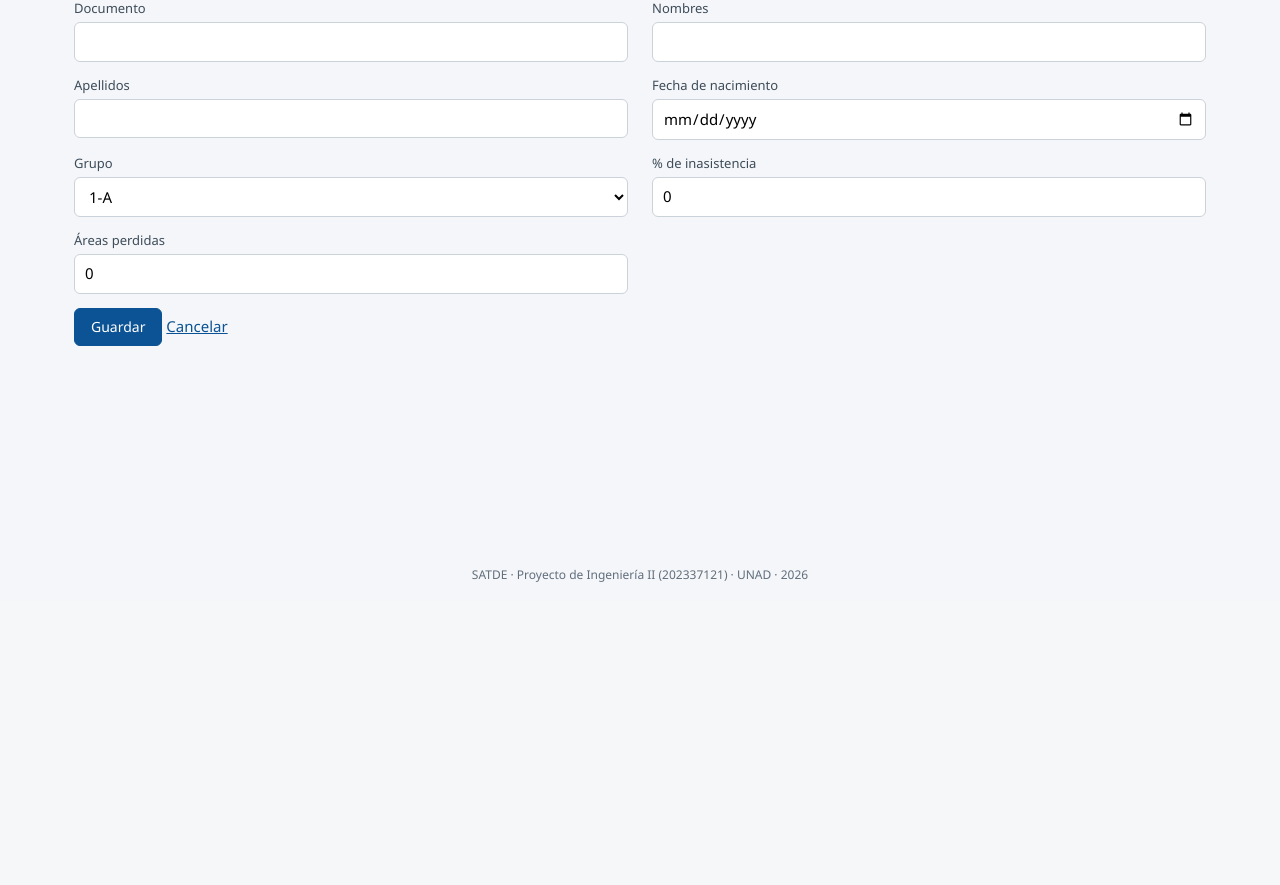
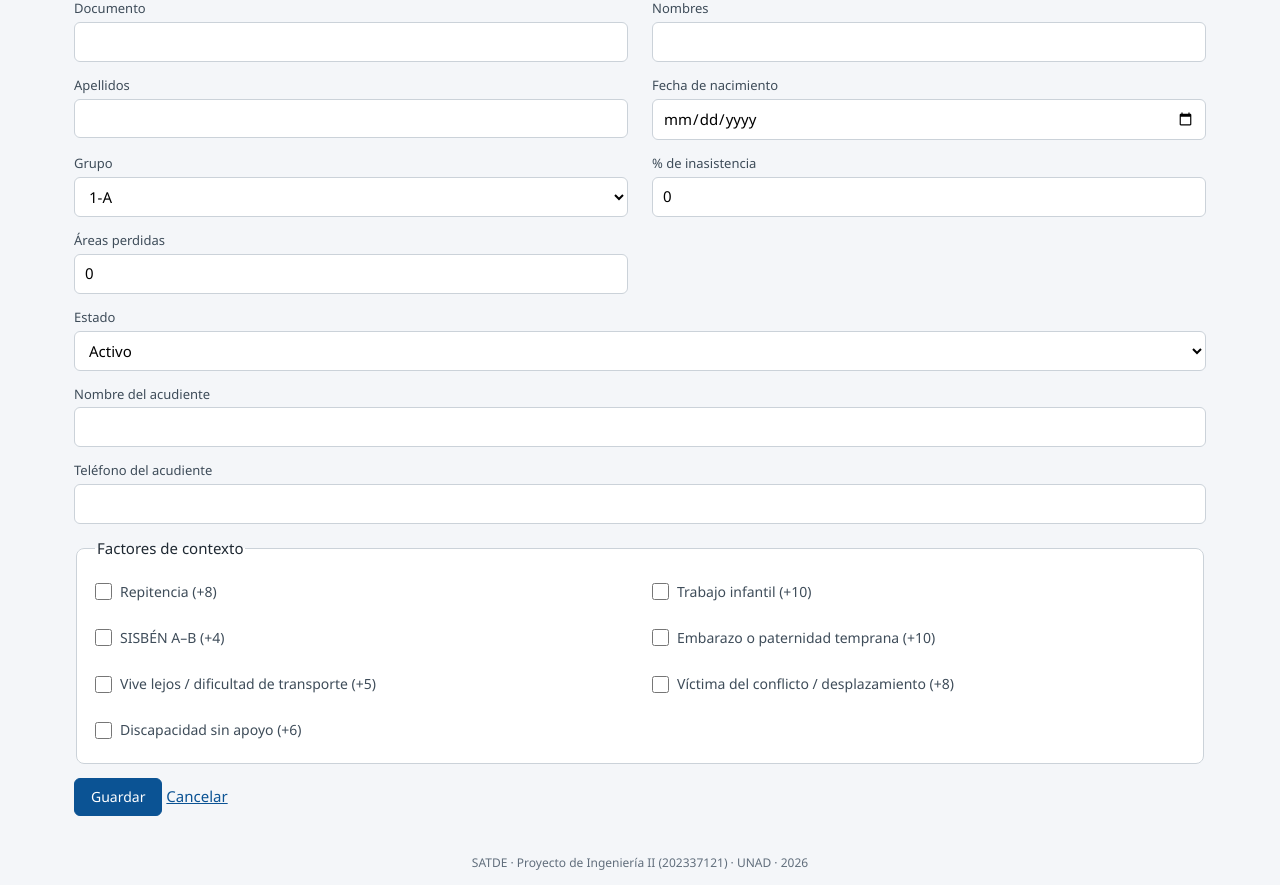
Before and after one commit to Work-Admin/satde, a FastAPI app: page /estudiantes/nuevo/ in a window 1280 px wide. Shown: the part 199-1084 px from the top of the page. Before the commit the page ends 781 px from the top, so only its background shows below. Run offline with FastAPI, Linux system fonts and the light colour scheme; the visitor is signed in with stand-in values (Sample User, id 1); data comes from the database, SQL or seed files in the repository.

Commit message:
Paso 8.4  estado, acudiente y factores de contexto en el formulario

```diff
--- a/app/Templates/estudiante_form.html
+++ b/app/Templates/estudiante_form.html
@@ -1,43 +1,124 @@
-{% set titulo = "Nuevo estudiante" %}
-{% include "header.html" %}
+{% set titulo = "Nuevo estudiante" %} {% include "header.html" %}
 
 <h1>Nuevo estudiante</h1>
 <p class="sub">Al guardar se calcula el índice de riesgo.</p>
-{% if error %}<div class="aviso error" role="alert">{{ error }}</div>{% endif %}
+{% if error %}
+<div class="aviso error" role="alert">{{ error }}</div>
+{% endif %}
 
 <form method="post" class="pila">
   <div class="campos">
     <div>
       <label for="documento">Documento</label>
-      <input type="text" id="documento" name="documento" value="{{ datos.documento or '' }}" required>
+      <input
+        type="text"
+        id="documento"
+        name="documento"
+        value="{{ datos.documento or '' }}"
+        required
+      />
     </div>
     <div>
       <label for="nombres">Nombres</label>
-      <input type="text" id="nombres" name="nombres" value="{{ datos.nombres or '' }}" required>
+      <input
+        type="text"
+        id="nombres"
+        name="nombres"
+        value="{{ datos.nombres or '' }}"
+        required
+      />
     </div>
     <div>
       <label for="apellidos">Apellidos</label>
-      <input type="text" id="apellidos" name="apellidos" value="{{ datos.apellidos or '' }}" required>
+      <input
+        type="text"
+        id="apellidos"
+        name="apellidos"
+        value="{{ datos.apellidos or '' }}"
+        required
+      />
     </div>
     <div>
       <label for="fecha_nacimiento">Fecha de nacimiento</label>
-      <input type="date" id="fecha_nacimiento" name="fecha_nacimiento" required>
+      <input
+        type="date"
+        id="fecha_nacimiento"
+        name="fecha_nacimiento"
+        required
+      />
     </div>
     <div>
       <label for="grupo">Grupo</label>
       <select id="grupo" name="grupo">
-        {% for g in grupos %}<option {% if g == datos.grupo %}selected{% endif %}>{{ g }}</option>{% endfor %}
+        {% for g in grupos %}
+        <option {% if g=="datos.grupo" %}selected{% endif %}>{{ g }}</option>
+        {% endfor %}
       </select>
     </div>
     <div>
       <label for="porcentaje_inasistencia">% de inasistencia</label>
-      <input type="number" id="porcentaje_inasistencia" name="porcentaje_inasistencia" min="0" max="100" step="0.1" value="0">
+      <input
+        type="number"
+        id="porcentaje_inasistencia"
+        name="porcentaje_inasistencia"
+        min="0"
+        max="100"
+        step="0.1"
+        value="0"
+      />
     </div>
     <div>
       <label for="areas_perdidas">Áreas perdidas</label>
-      <input type="number" id="areas_perdidas" name="areas_perdidas" min="0" max="15" value="0">
+      <input
+        type="number"
+        id="areas_perdidas"
+        name="areas_perdidas"
+        min="0"
+        max="15"
+        value="0"
+      />
     </div>
   </div>
+
+  <div>
+    <label for="estado">Estado</label>
+    <select id="estado" name="estado">
+      {% for s in estados %}
+      <option {% if s=="datos.estado" %}selected{% endif %}>{{ s }}</option>
+      {% endfor %}
+    </select>
+  </div>
+  <div>
+    <label for="acudiente_nombre">Nombre del acudiente</label>
+    <input
+      type="text"
+      id="acudiente_nombre"
+      name="acudiente_nombre"
+      value="{{ datos.acudiente_nombre or '' }}"
+    />
+  </div>
+  <div>
+    <label for="acudiente_telefono">Teléfono del acudiente</label>
+    <input
+      type="text"
+      id="acudiente_telefono"
+      name="acudiente_telefono"
+      value="{{ datos.acudiente_telefono or '' }}"
+      inputmode="tel"
+    />
+  </div>
+
+  <fieldset class="caja">
+    <legend>Factores de contexto</legend>
+    <div class="campos">
+      {% for campo, etiqueta, puntos in factores %}
+      <label class="check">
+        <input type="checkbox" name="{{ campo }}" value="1" {% if datos[campo] == '1' %}checked{% endif %}>
+        {{ etiqueta }} (+{{puntos}})
+      </label>
+      {% endfor %}
+    </div>
+  </fieldset>
 
   <div>
     <button class="principal" type="submit">Guardar</button>
--- a/app/main.py
+++ b/app/main.py
@@ -160,12 +160,13 @@ def estudiantes(request: Request, U=Depends(usuario_actual), con = Depends(get_d
     ).fetchall()
     return render(request, "estudiantes.html", U, con=con, filas=filas)
 
-
+def _form_ctx(con) -> dict:
+    grupos = [r["nombre"] for r in con.execute("SELECT nombre FROM grupos ORDER BY grado")]
+    return {"grupos": grupos, "factores": riesgo.FACTORES_CONTEXTO, "estados": servicios.ESTADOS}
 
 @app.get("/estudiantes/nuevo/", response_class=HTMLResponse, include_in_schema=False)
-def nuevo_form(request: Request, U=Depends(puede_editar), con=Depends(get_db)):
-    grupos = [r["nombre"] for r in con.execute("SELECT nombre FROM grupos ORDER BY grado")]
-    return render(request, "estudiante_form.html", U, con=con, grupos=grupos, datos={})
+def nuevo_form(request: Request, u=Depends(puede_editar), con=Depends(get_db)):
+    return render(request, "estudiante_form.html", u, con=con, datos={"estado": "Activo"}, **_form_ctx(con))
 
 @app.get("/estudiantes/{est_id}/", response_class=HTMLResponse, include_in_schema=False)
 def ficha(request: Request, est_id: int, U=Depends(usuario_actual), con=Depends(get_db)):
@@ -204,8 +205,8 @@ async def crear_estudiante(request: Request, u=Depends(puede_editar), con=Depend
             raise ValueError(f"Ya existe un estudiante con el documento {limpio['documento']}")
         est_id, _ = servicios.guardar(con, limpio)
     except ValueError as e:
-        grupos = [r["nombre"] for r in con.execute("SELECT nombre FROM grupos ORDER BY grado")]
-        return render(request, "estudiante_form.html", u, con=con, grupos=grupos, datos=datos, error=str(e))
+#        grupos = [r["nombre"] for r in con.execute("SELECT nombre FROM grupos ORDER BY grado")]
+        return render(request, "estudiante_form.html", u, con=con,  datos=datos, error=str(e), **_form_ctx(con))
     auditar(con, u["usuario"], "Creó estudiante", limpio["documento"])
     con.commit()
     flash(request, "Estudiante guardado. Su índice de riesgo ya fue calculado.")
```
